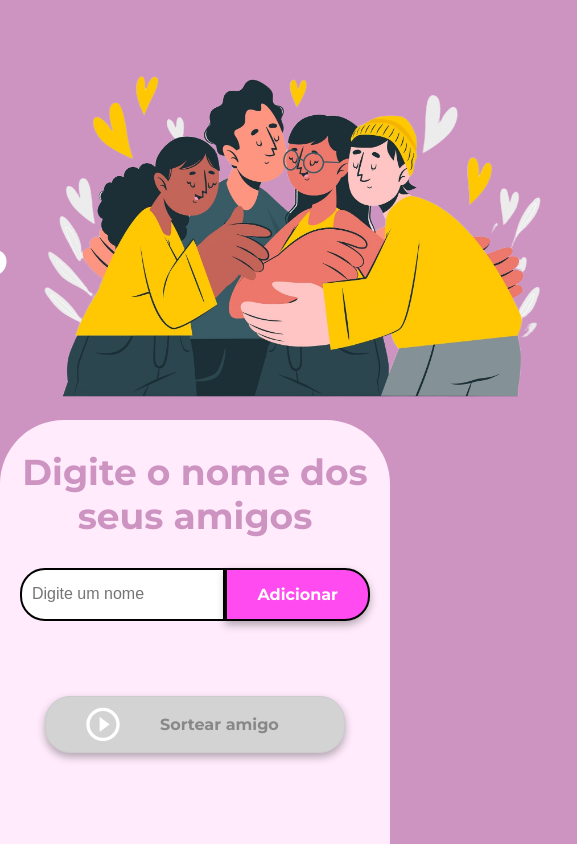
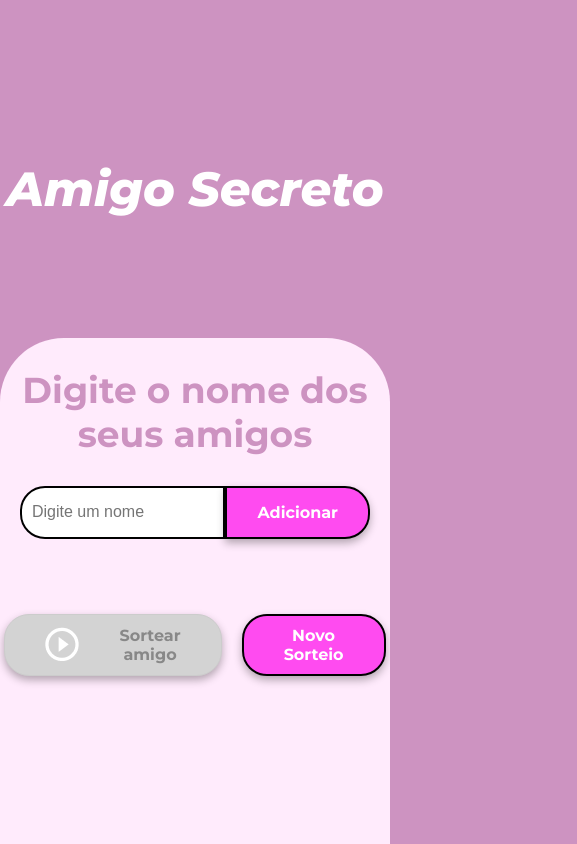
Before and after one commit to LuaRamos30/Desafio-Amigo-Secreto, a plain HTML site: page challenge-amigo-secreto_pt-main/index.html in a window 390 px wide. Shown: the whole page, 577 px wide, since content can reach past the window. Drawn offline with Linux system fonts and the light colour scheme; a web font is replaced by a local one.

Commit message:
Deixando responsivo, adição do botão Novo Sorteio

```diff
--- a/challenge-amigo-secreto_pt-main/app.js
+++ b/challenge-amigo-secreto_pt-main/app.js
@@ -98,5 +98,16 @@ document.getElementById('amigo').addEventListener('keypress', function(event) {
   });
 
 
+  // Função para novo sorteio
+function novoSorteio() {
+    // Limpa o resultado atual (se houver)
+    document.getElementById('resultado').innerHTML = '';
+    document.getElementById('listaAmigos').innerHTML = '';
+
+    // Se você precisar reiniciar a lista de amigos ou realizar outra ação, você pode fazer aqui
+    alert('Novo sorteio iniciado!');
+}
+
+
 // Adiciona um evento que executa a função 'atualizarBotaoSortear' assim que o documento HTML estiver completamente carregado.
 document.addEventListener("DOMContentLoaded", atualizarBotaoSortear);
--- a/challenge-amigo-secreto_pt-main/index.html
+++ b/challenge-amigo-secreto_pt-main/index.html
@@ -3,6 +3,7 @@
   <head>
     <meta charset="UTF-8" />
     <meta name="viewport" content="width=device-width, initial-scale=1.0" />
+
     <link rel="stylesheet" href="style.css" />
 
     <link rel="preconnect" href="https://fonts.googleapis.com" />
@@ -74,6 +75,16 @@
             />
             Sortear amigo
           </button>
+
+          <!-- Botão de Novo Sorteio -->
+          <button
+            class="button-draw"
+            id="novoSorteioButton"
+            onclick="novoSorteio()"
+            aria-label="Novo sorteio"
+          >
+            Novo Sorteio
+          </button>
         </div>
       </section>
     </main>
--- a/challenge-amigo-secreto_pt-main/style.css
+++ b/challenge-amigo-secreto_pt-main/style.css
@@ -5,7 +5,7 @@
   --color-button: rgb(255, 75, 240);
   --color-button-hover: rgb(194, 2, 159);
   --color-text: rgb(40, 40, 40);
-    --color-white: #FFFFFF;
+  --color-white: #ffffff;
 }
 
 /* Estilos gerais */
@@ -87,9 +87,11 @@ body {
   font-size: 16px;
 }
 
+/* Contêiner de botões, alinhando-os lado a lado */
 .button-container {
-    width: 300px;
+    display: flex;
     justify-content: center;
+    gap: 20px; /* Espaçamento entre os botões */
 }
 
 /* Estilos de entrada de texto */
@@ -104,10 +106,9 @@ body {
   box-shadow: 0 4px 8px rgba(0, 0, 0, 0.3);
 }
 
-
-input:focus{
-    border-color:rgb(255, 75, 240); /* Cor da borda no focus */
-    box-shadow: 0 0 10px rgb(255, 75, 240);; /* Brilho ao redor */
+input:focus {
+  border-color: rgb(255, 75, 240); /* Cor da borda no focus */
+  box-shadow: 0 0 10px rgb(255, 75, 240); /* Brilho ao redor */
 }
 
 /* Estilos de botão */
@@ -126,28 +127,29 @@ button {
   background-color: var(--color-tertiary);
   color: white;
   border-radius: 0 25px 25px 0;
-    transition:  0.5s;
+  transition: 0.5s;
 }
 
 .button-add:hover {
-    color: var( --color-text);
+  color: var(--color-text);
 
-    background-color:rgb(255, 181, 249);
+  background-color: rgb(255, 181, 249);
 }
+
 
 /* Listas */
 ul {
   list-style-type: none;
   color: var(--color-text);
   font-family: "Montserrat", serif;
-    font-weight:500;
+  font-weight: 500;
   font-size: 18px;
   margin: 20px 0;
 }
 
 .result-list {
   margin-top: 15px;
-    color:var(--color-primary);
+  color: var(--color-primary);
   font-size: 22px;
   font-weight: bold;
   text-align: center;
@@ -163,26 +165,20 @@ ul {
   background-color: var(--color-button);
   font-size: 16px;
 
-    transition:  0.5s;
+  transition: 0.5s;
 }
 
-
-
-.img-amigo{
+.img-amigo {
   height: 45vh;
-    padding:0;
-    display:block;
+  padding: 0;
+  display: block;
 }
 
-.imagem{
+.imagem {
   position: relative;
   display: flex;
-    padding:0;
+  padding: 0;
 }
-
-
-
-
 
 .button-draw img {
   margin-right: 40px;
@@ -191,7 +187,9 @@ ul {
 .button-draw:hover {
   background-color: var(--color-button-hover);
 }
-
+.button-draw:active {
+    transform: scale(0.95);
+}
 
 /* Estilo para o botão quando ele está desabilitado */
 .button-draw:disabled {
@@ -200,3 +198,21 @@ ul {
   cursor: not-allowed; /* Altera o cursor para indicar que não é clicável */
   border: 1px solid #ccc; /* Borda mais suave */
 }
+
+
+/* Media query para telas menores que 768px */
+@media (max-width: 768px) {
+    /* Esconde a imagem .img-amigo */
+    .img-amigo {
+        display: none;
+    }
+
+    /* Estilo adicional para .input-section */
+    .input-section {
+        width: 100%;
+    }
+
+    .main-title{
+        text-align: center;
+    }
+}
```
Lines whose indentation alone changed are shown as unchanged.
